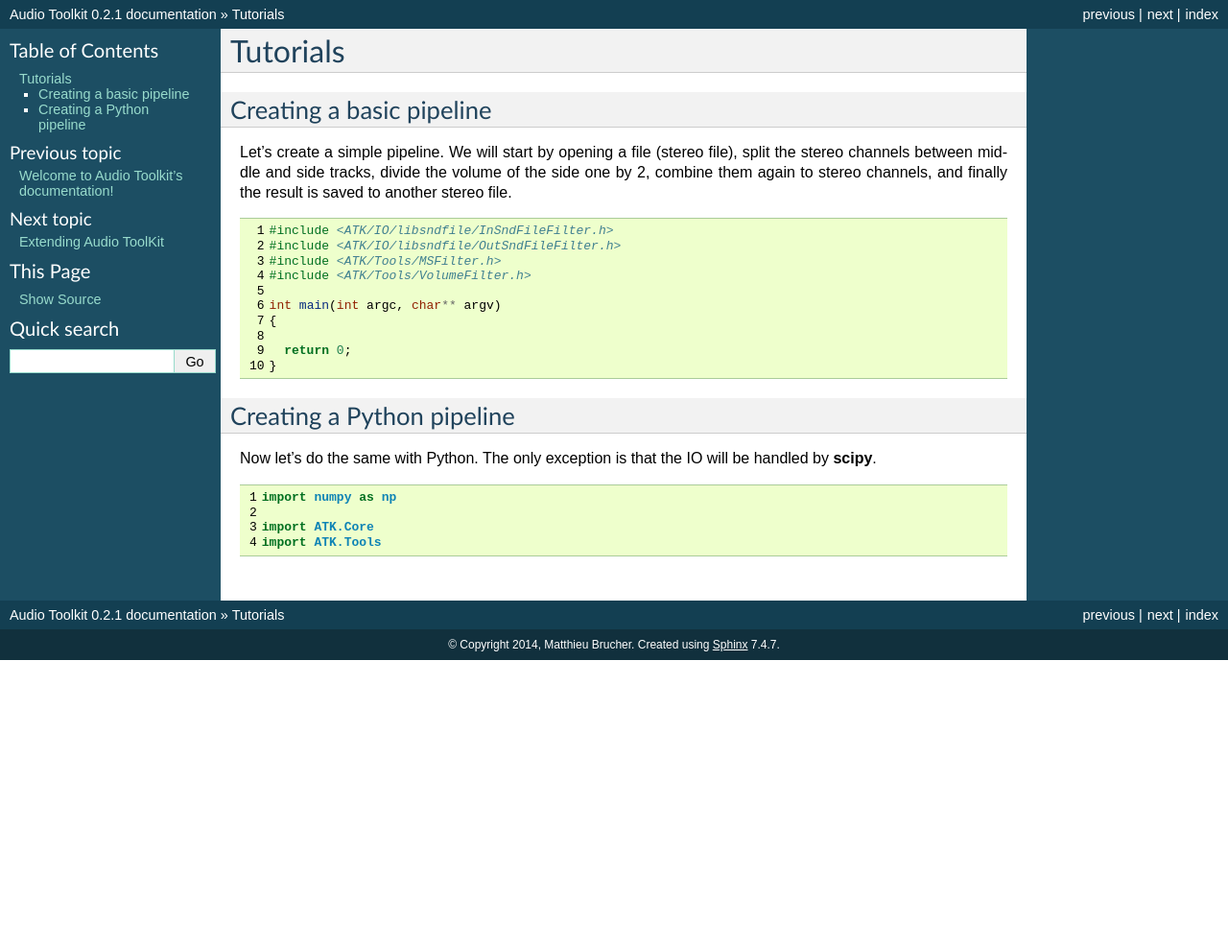
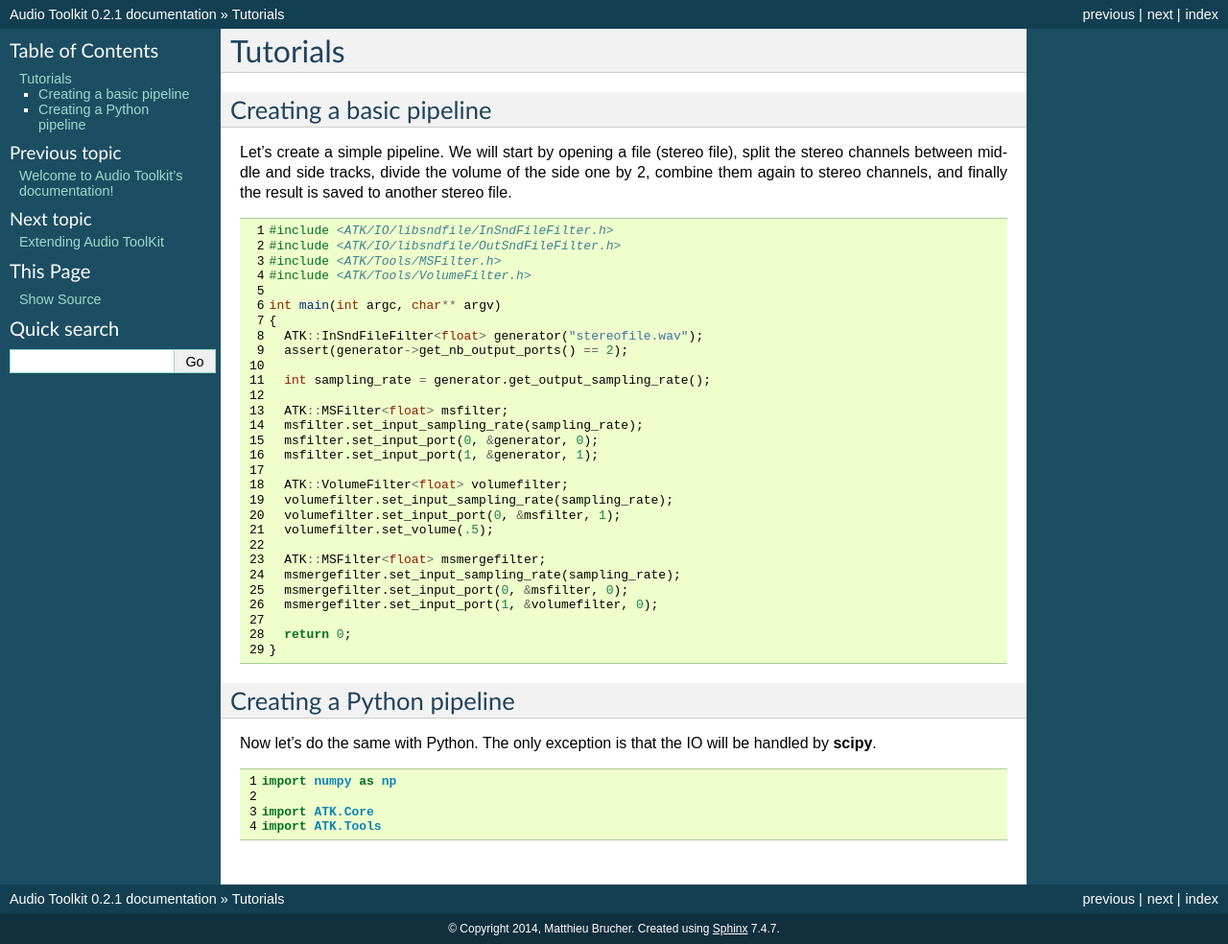
Before and after one commit to mbrucher/AudioTK, a Sphinx documentation site: the page built from doc/source/tutorials.rst, in a window 1280 px wide. Shown: the whole page at 96% size. Built offline with Sphinx 7.4.7, drawn with Linux system fonts in a browser that asks for light colours; before the commit the page ends 900 px from its top, so only the background shows below that.

Commit message:
Starting beginner's tutorial

```diff
--- a/doc/source/extending.rst
+++ b/doc/source/extending.rst
@@ -1,8 +1,14 @@
 Extending Audio ToolKit
 =======================
+
+Extending ATK is supposed to be easy. There are a few methods to override to
+create a new filter that can be used in any pipeline.
 
 Creating a new filter
 #####################
 
 Creating a new IIR filter
 #########################
+
+Creating a new overdrive filter
+###############################
--- a/doc/source/tutorials.rst
+++ b/doc/source/tutorials.rst
@@ -19,6 +19,25 @@ result is saved to another stereo file.
 
   int main(int argc, char** argv)
   {
+    ATK::InSndFileFilter<float> generator("stereofile.wav");
+    assert(generator->get_nb_output_ports() == 2);
+
+    int sampling_rate = generator.get_output_sampling_rate();
+
+    ATK::MSFilter<float> msfilter;
+    msfilter.set_input_sampling_rate(sampling_rate);
+    msfilter.set_input_port(0, &generator, 0);
+    msfilter.set_input_port(1, &generator, 1);
+
+    ATK::VolumeFilter<float> volumefilter;
+    volumefilter.set_input_sampling_rate(sampling_rate);
+    volumefilter.set_input_port(0, &msfilter, 1);
+    volumefilter.set_volume(.5);
+
+    ATK::MSFilter<float> msmergefilter;
+    msmergefilter.set_input_sampling_rate(sampling_rate);
+    msmergefilter.set_input_port(0, &msfilter, 0);
+    msmergefilter.set_input_port(1, &volumefilter, 0);
 
     return 0;
   }
```
